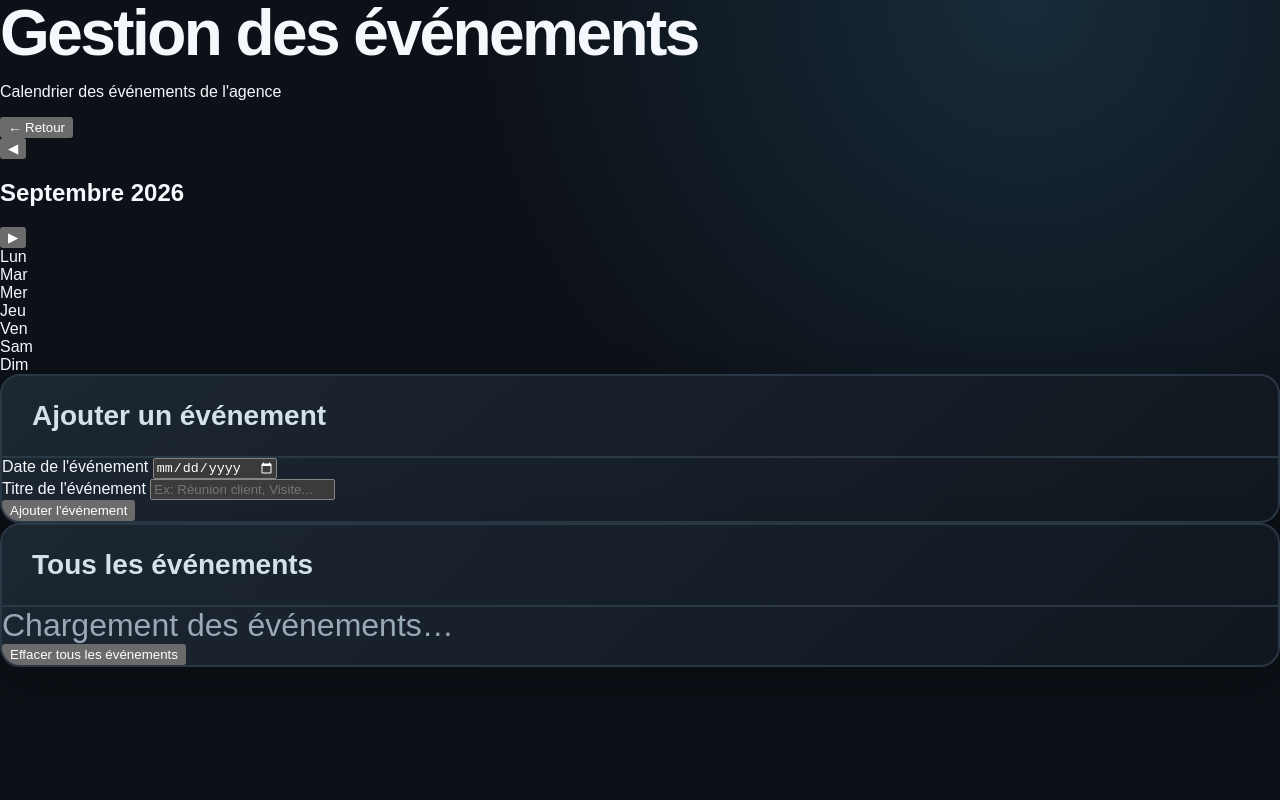
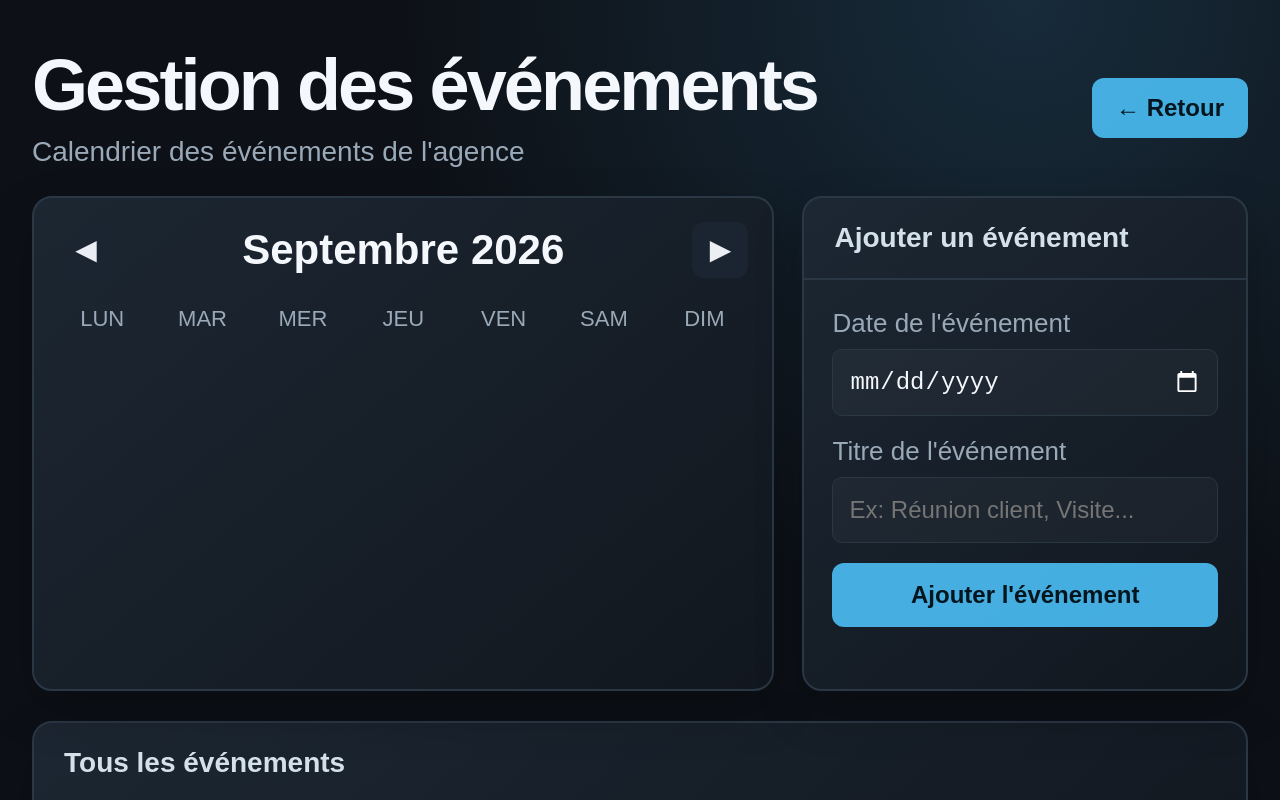
Before and after one commit to EDRIVillemandeur/tv-accueil-EDRI, a plain HTML site: page calendar.html in a window 1280 px wide. Shown: the top 800 px of the page. Drawn offline with Linux system fonts and the light colour scheme; a script that the page names is missing.

Commit message:
Ajouter le style de la page calendrier et des interactions

```diff
--- a/styles.css
+++ b/styles.css
@@ -8,6 +8,7 @@
   --muted: #9aa9b8;
   --accent: #48b4e8;
   --accent-2: #77d2b2;
+  --danger: #ef6b6b;
 }
 
 * { box-sizing: border-box; }
@@ -161,9 +162,7 @@ h1 span {
   gap: 40px;
 }
 
-.weather-card {
-  height: fit-content;
-}
+.weather-card { height: fit-content; }
 
 .weather-main {
   display: flex;
@@ -203,13 +202,9 @@ small {
   font-size: 48px;
 }
 
-.weather-icon {
-  font-size: 64px;
-}
+.weather-icon { font-size: 64px; }
 
-.events-card {
-  padding-bottom: 16px;
-}
+.events-card { padding-bottom: 16px; }
 
 .events-list {
   display: grid;
@@ -226,6 +221,7 @@ small {
   border-radius: 12px;
   padding: 24px 28px;
   border-left: 4px solid var(--accent);
+  cursor: pointer;
 }
 
 .event-date {
@@ -274,6 +270,266 @@ footer .separator {
   margin: 0 16px;
 }
 
+.calendar-page {
+  max-width: 1400px;
+  margin: 0 auto;
+  padding: 48px 32px 80px;
+}
+
+.calendar-header {
+  margin-bottom: 28px;
+}
+
+.header-top {
+  display: flex;
+  align-items: center;
+  justify-content: space-between;
+  gap: 24px;
+}
+
+.header-left h1 {
+  font-size: 72px;
+}
+
+.subtitle {
+  margin: 12px 0 0;
+  color: var(--muted);
+  font-size: 28px;
+}
+
+.back-button,
+.month-nav-button,
+.btn-submit,
+.btn-danger,
+.delete-event {
+  border: 0;
+  border-radius: 12px;
+  font: inherit;
+  cursor: pointer;
+  transition: transform 0.15s ease, opacity 0.15s ease;
+}
+
+.back-button,
+.month-nav-button,
+.btn-submit,
+.btn-danger,
+.delete-event:hover { opacity: 0.96; }
+
+.back-button {
+  background: var(--accent);
+  color: #04151d;
+  font-weight: bold;
+  padding: 16px 24px;
+  font-size: 24px;
+}
+
+.calendar-container {
+  display: grid;
+  grid-template-columns: 1.5fr 0.9fr;
+  gap: 28px;
+}
+
+.calendar-section,
+.event-form-section,
+.events-section {
+  background: linear-gradient(140deg, rgba(29,40,52,.94), rgba(17,23,31,.96));
+  border: 2px solid var(--line);
+  border-radius: 20px;
+  box-shadow: 0 20px 48px rgba(0,0,0,.24);
+}
+
+.calendar-section {
+  padding: 24px;
+}
+
+.calendar-controls {
+  display: flex;
+  align-items: center;
+  justify-content: space-between;
+  gap: 12px;
+  margin-bottom: 18px;
+}
+
+.month-year {
+  margin: 0;
+  font-size: 42px;
+  text-align: center;
+}
+
+.month-nav-button {
+  width: 56px;
+  height: 56px;
+  background: var(--panel-light);
+  color: var(--text);
+  font-size: 28px;
+}
+
+.calendar-grid {
+  display: grid;
+  grid-template-columns: repeat(7, minmax(0, 1fr));
+  gap: 12px;
+}
+
+.day-header {
+  text-align: center;
+  color: var(--muted);
+  font-size: 22px;
+  padding: 10px 0;
+  text-transform: uppercase;
+}
+
+.calendar-days {
+  display: contents;
+}
+
+.day-cell {
+  min-height: 120px;
+  background: rgba(255,255,255,.02);
+  border: 1px solid var(--line);
+  border-radius: 12px;
+  color: var(--text);
+  text-align: left;
+  padding: 10px 12px;
+  display: flex;
+  flex-direction: column;
+  justify-content: flex-start;
+  align-items: flex-start;
+  gap: 8px;
+  cursor: pointer;
+}
+
+.day-cell.empty-cell {
+  opacity: 0.35;
+  background: rgba(255,255,255,.01);
+}
+
+.day-number {
+  font-size: 28px;
+  font-weight: bold;
+}
+
+.day-badge {
+  display: inline-flex;
+  align-items: center;
+  justify-content: center;
+  min-width: 24px;
+  min-height: 24px;
+  padding: 4px 6px;
+  border-radius: 999px;
+  background: var(--accent);
+  color: #06151d;
+  font-size: 18px;
+  font-weight: bold;
+}
+
+.today-cell {
+  border-color: var(--accent)
+}
+
+.has-events {
+  box-shadow: inset 0 0 0 1px rgba(72,180,232,.6);
+}
+
+.event-form-section {
+  padding: 0 0 24px;
+}
+
+.event-form {
+  padding: 28px 28px 8px;
+  display: grid;
+  gap: 20px;
+}
+
+.form-group {
+  display: grid;
+  gap: 10px;
+}
+
+.form-group label {
+  font-size: 26px;
+  color: var(--muted);
+}
+
+.form-group input {
+  width: 100%;
+  background: rgba(255,255,255,.03);
+  border: 1px solid var(--line);
+  border-radius: 10px;
+  color: var(--text);
+  padding: 18px 16px;
+  font-size: 24px;
+}
+
+.btn-submit {
+  background: var(--accent);
+  color: #04151d;
+  font-weight: bold;
+  padding: 18px 22px;
+  font-size: 24px;
+}
+
+.form-message {
+  min-height: 30px;
+  padding: 0 28px;
+  color: var(--accent-2);
+  font-size: 22px;
+}
+
+.form-message.error {
+  color: var(--danger);
+}
+
+.events-section {
+  margin-top: 30px;
+  padding-bottom: 28px;
+}
+
+.events-list-full {
+  padding: 28px;
+  display: grid;
+  gap: 14px;
+}
+
+.list-event {
+  display: grid;
+  grid-template-columns: 1.2fr 2fr auto;
+  gap: 14px;
+  align-items: center;
+  background: rgba(255,255,255,.03);
+  border: 1px solid var(--line);
+  border-radius: 12px;
+  padding: 18px 20px;
+}
+
+.list-event-date {
+  color: var(--accent);
+  font-size: 26px;
+  font-weight: bold;
+}
+
+.list-event-title {
+  font-size: 28px;
+  font-weight: bold;
+}
+
+.delete-event {
+  background: rgba(239,107,107,.12);
+  color: var(--danger);
+  padding: 10px 14px;
+  font-size: 20px;
+}
+
+.actions-bottom {
+  padding: 0 28px;
+}
+
+.btn-danger {
+  background: rgba(239,107,107,.14);
+  color: var(--danger);
+  padding: 16px 18px;
+  font-size: 22px;
+}
+
 @media (max-width: 2000px) {
   .dashboard { padding: 40px 60px; gap: 30px; }
   .topbar { gap: 40px; }
@@ -291,3 +547,22 @@ footer .separator {
   .event { padding: 18px 22px; gap: 20px; }
   .event-title { font-size: 28px; }
 }
+
+@media (max-width: 980px) {
+  .calendar-container {
+    grid-template-columns: 1fr;
+  }
+
+  .header-top {
+    flex-direction: column;
+    align-items: flex-start;
+  }
+
+  .list-event {
+    grid-template-columns: 1fr;
+  }
+
+  .calendar-page {
+    padding: 22px 18px 50px;
+  }
+}
```
